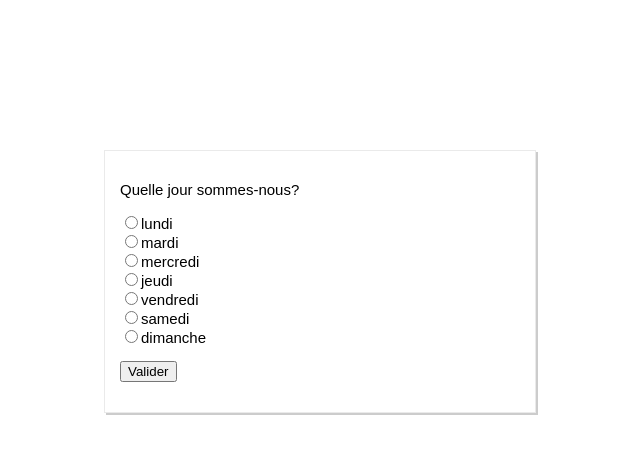
After one commit to ValluetCP/tuto_com, a PHP site: page /radio.php in a window 1280 px wide. The commit adds this page. Shown: the top 454 px of the page, without its empty margins (320-960 px from the left). Run offline with PHP 8.4, Linux system fonts and the light colour scheme.

Commit message:
PHP - array

```diff
--- /dev/null
+++ b/php/partie_4-array/radio.php
@@ -0,0 +1,49 @@
+
+<!-- RADIO  -->
+
+<?php
+$message = '';
+if(isset($_POST['valider']))
+    if (!empty($_POST['jour'])) {
+        $jour = $_POST['jour'];
+        $message = '<p align="center"><b>Aujourd\'hui nous sommes '.$jour.'</b></p><br>';
+    }
+?>
+
+<!DOCTYPE html>
+<html lang="en">
+<head>
+    <meta charset="UTF-8">
+    <meta name="viewport" content="width=device-width, initial-scale=1.0">
+    <title>php - les tableaux array</title>
+    <style>
+        .box{
+            width: 400px;
+            margin: 150px auto;
+            font-family: arial;
+            font-size:15px;
+            border: 1px solid #eaeaea;
+            box-shadow: 2px 2px #ccc;
+            padding: 15px;
+        }
+
+    </style>
+</head>
+<body>
+    <div class="box">
+        <form action="" method="post">
+            <?= $message ?>
+            <p>Quelle jour sommes-nous?</p>
+            <input type="radio" name="jour" id="" value="lundi">lundi <br>
+            <input type="radio" name="jour" id="" value="mardi">mardi <br>
+            <input type="radio" name="jour" id="" value="mercredi">mercredi <br>
+            <input type="radio" name="jour" id="" value="jeudi">jeudi <br>
+            <input type="radio" name="jour" id="" value="vendredi">vendredi <br>
+            <input type="radio" name="jour" id="" value="samedi">samedi <br>
+            <input type="radio" name="jour" id="" value="dimanche">dimanche <br>
+            <p><input type="submit" value="Valider" name="valider"></p>
+        </form>
+    </div>
+
+</body>
+</html>
```
Also changed, not shown: php/partie_4-array/index.php (+41 -0 lines).
